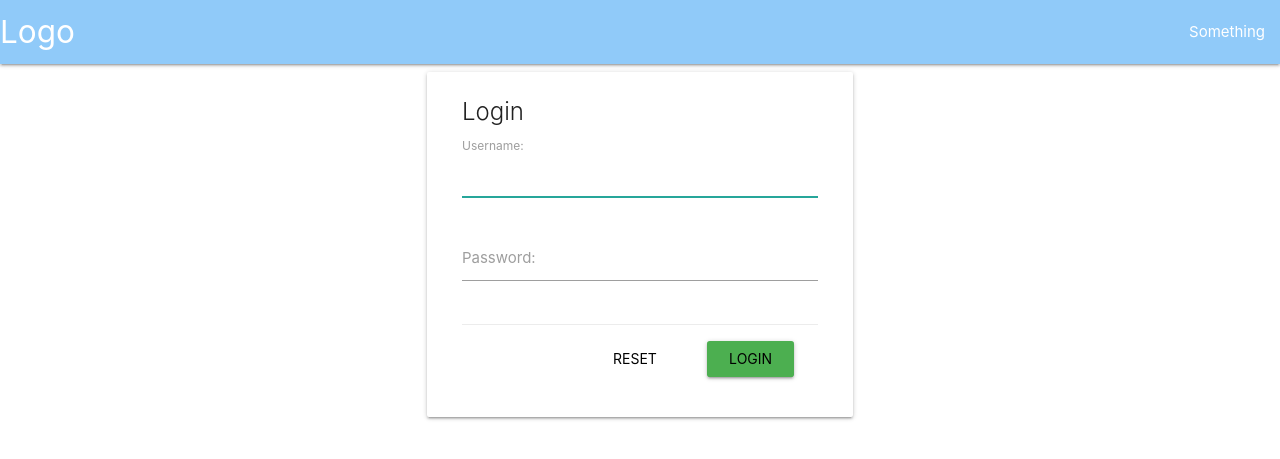
After one commit to WCollier/train_manager, a Django app: page /login/ in a window 1280 px wide. The commit adds this page. Shown: the top 459 px of the page. Run offline with Django 3.2, Linux system fonts and the light colour scheme.

Commit message:
Add registration and customise templates

```diff
--- a/templates/manager/base.html
+++ b/templates/base.html
@@ -8,7 +8,7 @@
         <meta name="viewport" content="width=device-width, initial-scale=1.0"/>
     </head>
     <body>
-        <nav>
+        <nav class="blue lighten-3">
             <div class="nav-wrapper">
                 <a href="#" class="brand-logo">Logo</a>
                 <ul id="nav-mobile" class="right hide-on-med-and-down">
--- a/templates/manager/index.html
+++ b/templates/manager/index.html
@@ -1,4 +1,4 @@
-{% extends 'manager/base.html' %}
+{% extends 'base.html' %}
 
 {% block content %}
 <h1>Hello, world</h1>
--- /dev/null
+++ b/templates/registration/logged_out.html
@@ -0,0 +1,5 @@
+{% extends 'base.html' %}
+
+{% block content %}
+    <h1>Logged out!</h1>
+{% endblock %}
--- /dev/null
+++ b/templates/registration/login.html
@@ -0,0 +1,50 @@
+{% extends 'base.html' %}
+
+{% block content %}
+
+<div class="valign-wrapper row login-box">
+    <div class="col card hoverable s10 pull-s1 m6 pull-m3 l4 pull-l4">
+      <form method="post" action="{% url 'login' %}">
+        {% csrf_token %}
+
+        <div class="card-content">
+          <span class="card-title">Login</span>
+          <div class="row">
+            <div class="input-field col s12">
+              {{ form.username.label_tag }}
+              {{ form.username }}
+            </div>
+            <div class="input-field col s12">
+              {{ form.password.label_tag }}
+              {{ form.password }}
+            </div>
+          </div>
+          <div class="card-action right-align">
+            <a href="{% url 'password_reset' %}">
+              <input type="reset" id="reset" class="btn-flat grey-text waves-effect">
+            </a>
+
+            <input type="submit" class="btn green waves-effect waves-light" value="Login">
+          </div>
+          {% if form.errors %}
+            <div class="card-action">
+                <p>Your username and password didn't match. Please try again.</p>
+            </div>
+          {% endif %}
+          {% if next %}
+            {% if user.is_authenticated %}
+              <div class="card-action">
+                <p>Your account doesn't have access to this page. To proceed, please login with an account that has access.</p>
+              </div>
+            {% else %}
+              <div class="card-action">
+                <p>Please login to see this page</p>
+              </div>
+            {% endif %}
+          {% endif %}
+        </div>
+      </form>
+    </div>
+</div>
+
+{% endblock %}
--- /dev/null
+++ b/templates/registration/password_reset_done.html
@@ -0,0 +1,5 @@
+{% extends "base.html" %}
+
+{% block content %}
+    <p>We've emailed you instructions for setting your password. If they haven't arrived in a few minutes, check your spam folder.</p>
+{% endblock %}
--- /dev/null
+++ b/templates/registration/password_reset_email.html
@@ -0,0 +1,2 @@
+Someone asked for password reset for email {{ email }}. Follow the link below:
+{{ protocol}}://{{ domain }}{% url 'password_reset_confirm' uidb64=uid token=token %}
--- a/train_manager/urls.py
+++ b/train_manager/urls.py
@@ -18,5 +18,6 @@ from django.urls import include, path
 
 urlpatterns = [
     path('', include('manager.urls')),
+    path('', include('django.contrib.auth.urls')),
     path('admin/', admin.site.urls)
 ]
```
Also changed, not shown: templates/registration/password_reset_complete.html (added, +9 -0 lines), templates/registration/password_reset_form.html (added, +28 -0 lines), templates/registration/password_rest_confirmation.html (added, +42 -0 lines), train_manager/settings.py (+8 -0 lines).
